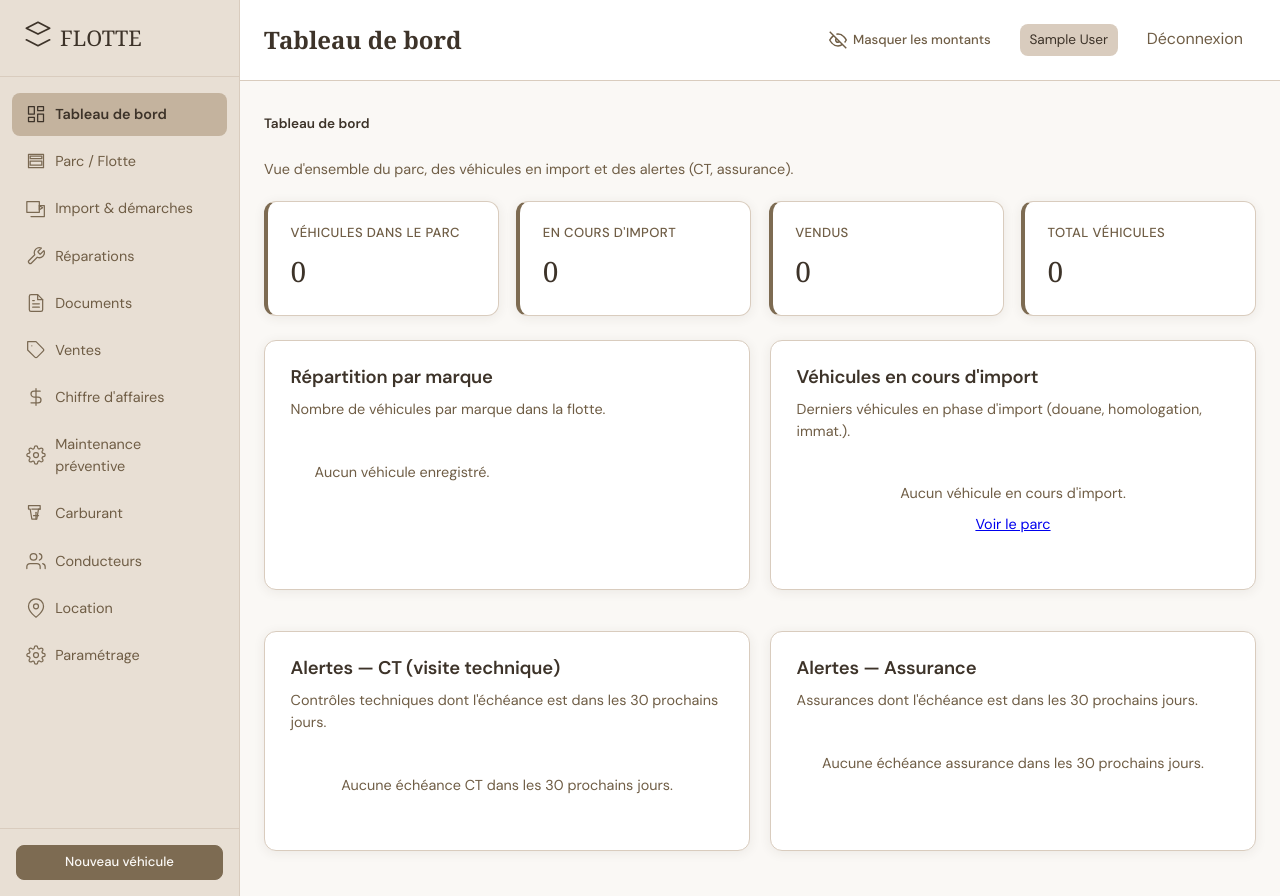
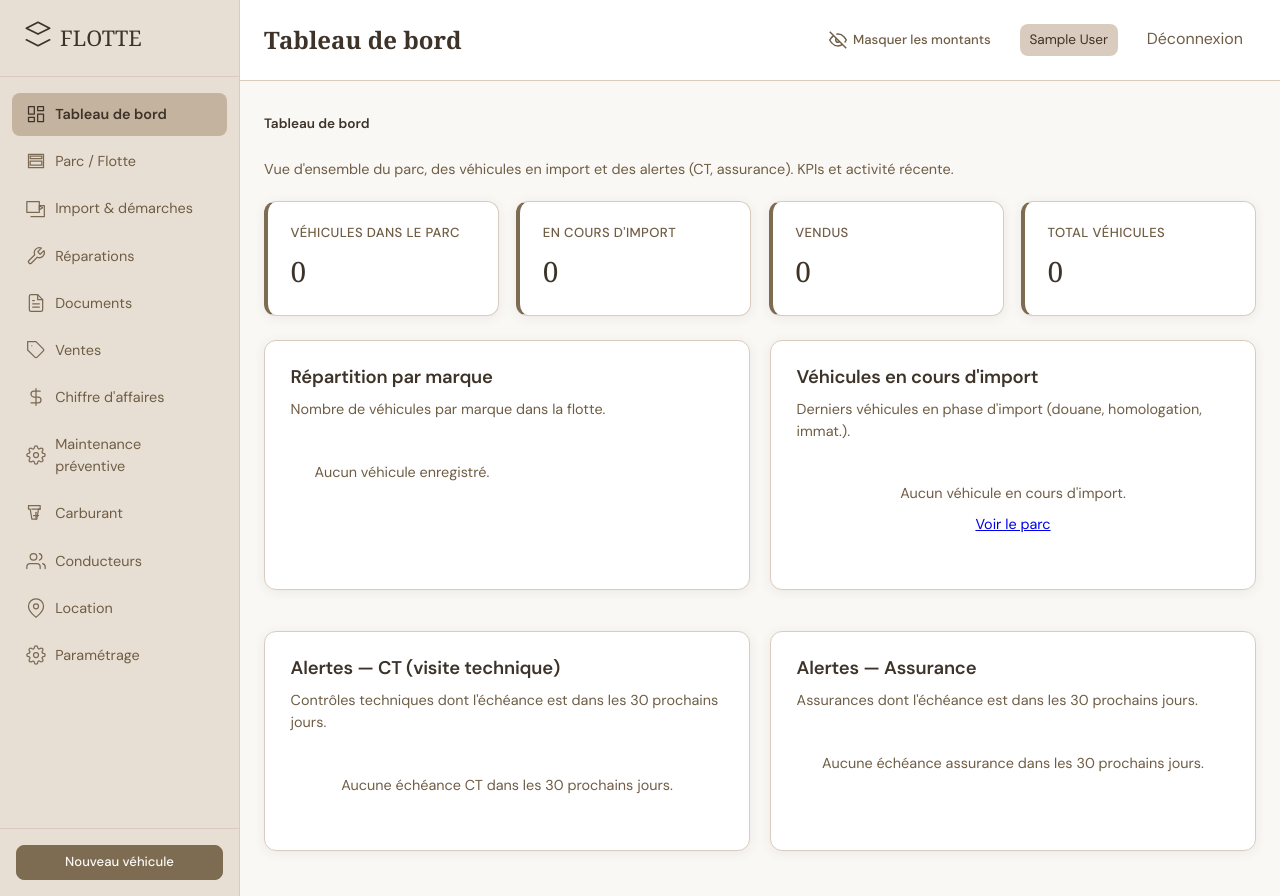
Before and after one commit to yvan2007/flotte-auto, a Django app: page /dashboard/ in a window 1280 px wide. Run offline with Django 5.2, Linux system fonts and the light colour scheme; the visitor is signed in with stand-in values (Sample User, id 1); data that the repository does not hold is empty; some web fonts are replaced.

Commit message:
fix(dashboard): précision texte description

```diff
--- a/templates/flotte/dashboard.html
+++ b/templates/flotte/dashboard.html
@@ -5,7 +5,7 @@
 <nav class="breadcrumb" aria-label="Fil d'Ariane"><span class="current">Tableau de bord</span></nav>
 {% endblock %}
 {% block content %}
-<p class="card-desc" style="margin-bottom: 1.25rem;">Vue d'ensemble du parc, des véhicules en import et des alertes (CT, assurance).</p>
+<p class="card-desc" style="margin-bottom: 1.25rem;">Vue d'ensemble du parc, des véhicules en import et des alertes (CT, assurance). KPIs et activité récente.</p>
 <div class="kpi-grid">
   <div class="kpi-card">
     <span class="kpi-label">Véhicules dans le parc</span>
```
